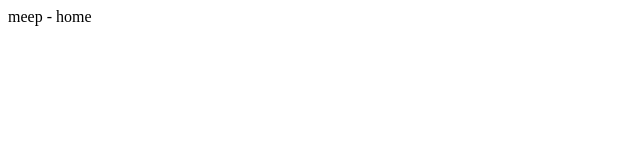
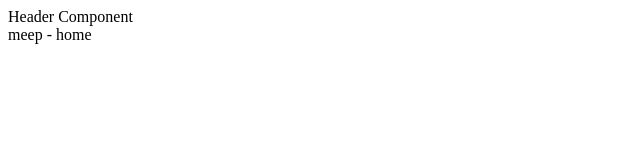
Before and after one commit to mlcroix/DungeonQuide-MD, a Next.js app: page / in a window 1280 px wide. Shown: the top 160 px of the page, without its empty margins (0-640 px from the left). Built offline with nearby package versions, Linux system fonts and the light colour scheme.

Commit message:
Install basic setup Header - install sass - extend project structure with components - implement base for Header component

```diff
--- a/app/layout.tsx
+++ b/app/layout.tsx
@@ -1,5 +1,5 @@
 import type { Metadata } from "next";
-import { Geist, Geist_Mono } from "next/font/google";
+import Header from '@/components/header'
 import "./globals.css";
 
 export const metadata: Metadata = {
@@ -14,7 +14,10 @@ export default function RootLayout({
 }>) {
   return (
     <html lang="en">
-      <body>{children}</body>
+      <body>
+        <Header/>
+        {children}
+      </body>
     </html>
   );
 }
--- /dev/null
+++ b/components/header/header.tsx
@@ -0,0 +1,9 @@
+import './header.scss';
+
+export default function Header() {
+  return (
+    <div>
+      Header Component
+    </div>
+  );
+}
--- /dev/null
+++ b/components/header/index.tsx
@@ -0,0 +1 @@
+export { default } from './header';
--- a/package.json
+++ b/package.json
@@ -21,6 +21,7 @@
     "@types/react-dom": "^19",
     "eslint": "^9",
     "eslint-config-next": "16.2.1",
+    "sass": "^1.98.0",
     "tailwindcss": "^4",
     "typescript": "^5"
   }
```
Also changed, not shown: components/header/header.scss (added), 1 other file (tests, documents, lock files or other folders).
